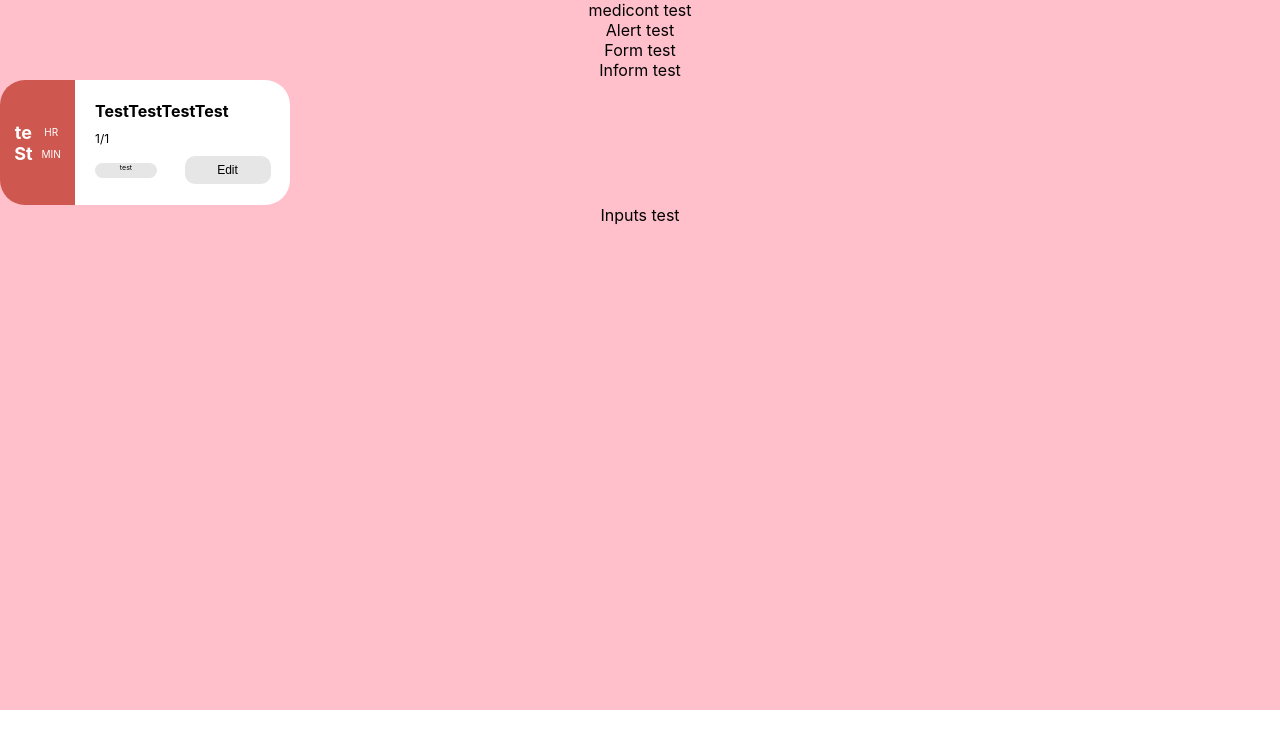
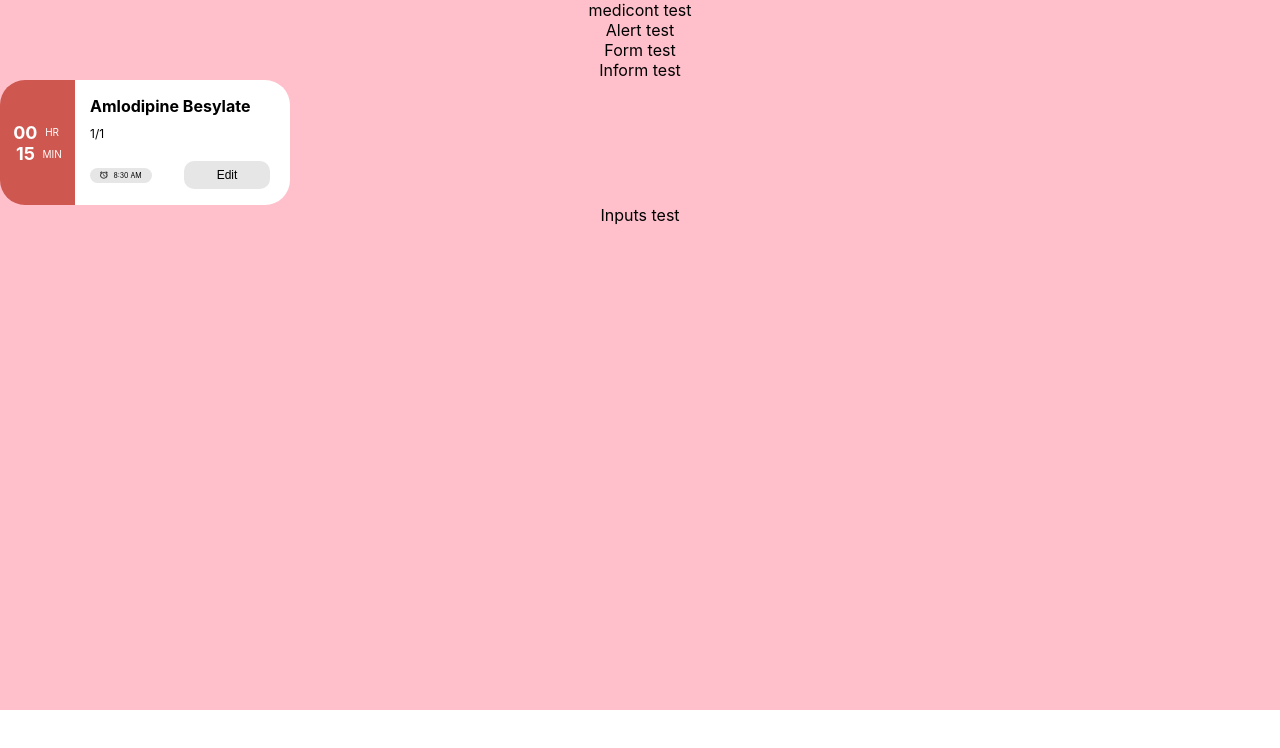
Before and after one commit to RinaHan/Tracking-List, a React (Create React App) app in the folder trackinglist/: page / in a window 1280 px wide. Shown: the top 748 px of the page. Built offline with nearby package versions, Linux system fonts and the light colour scheme.

Commit message:
finished Medicard comps

```diff
--- a/trackinglist/src/comps/Medicard/index.js
+++ b/trackinglist/src/comps/Medicard/index.js
@@ -1,9 +1,11 @@
 import React from "react";
 import styled from "styled-components";
+import alarm from "comps/Medicard/alarm.png";
 
 const Container = styled.div`
   display: flex;
 `;
+
 const CardLeft = styled.div`
   width: 75px;
   height: 125px;
@@ -13,97 +15,99 @@ const CardLeft = styled.div`
 
 const Time = styled.div`
   color: #fff;
-
   display: flex;
-
   width: 100%;
   height: 100%;
   align-items: center;
   justify-content: center;
-
 `;
 
 const Bold = styled.div`
- font-weight:700;
- font-size:18px;
-
-`;
-const HourNum = styled.div`
-
-`;
-const MinNum = styled.div`
-
+  font-weight: 700;
+  font-size: 18px;
 `;
 
+const HourNum = styled.div``;
+const MinNum = styled.div``;
+
 const NormalFont = styled.div`
-font-size:10px;
-padding-left:9px;
-`;
-const HR = styled.div`
-padding-bottom:10px;
-
+  font-size: 10px;
+  padding-left: 5px;
 `;
 
-const MIN= styled.div``;
+const HR = styled.div`
+  padding-bottom: 10px;
+`;
 
+const MIN = styled.div``;
 
 const CardRight = styled.div`
-display:flex;
-flex-direction:column;
-  width: 195px;
+  display: flex;
+  flex-direction: column;
+  width: 200px;
   height: 125px;
   border-radius: 0 25px 25px 0;
   background-color: #fff;
-  justify-content:center;
-  align-items:flex-start;
-  padding-left:20px;
+  justify-content: center;
+  align-items: flex-start;
+  padding-left: 15px;
 `;
-const MediName= styled.div`
+
+const MediName = styled.div`
   font-size: 16px;
-font-weight:700;
+  font-weight: 700;
   color: #000;
 `;
-const Dosage= styled.div`
+
+const Dosage = styled.div`
   font-size: 12px;
-padding-top:10px;
-/* display:inline-flex; */
-`;
-const ButtomCont= styled.div`
-font-size: 12px;
-display:inline-flex;
-align-items:center;
-justify-content:space-between;
-padding-top:10px;
-width:90%;
-`;
-const Timer= styled.div`
-font-size: 7px;
-/* padding-right:20px; */
-width:62px;
-height:15px;
-background-color:#E6E6E6;
-border-radius:50px;
-`;
-const Edit= styled.button`
-font-size: 12px;
-border:none;
-width:86px;
-height:28px;
-border-radius:10px;
-background-color:#E6E6E6;
+  padding-top: 10px;
 `;
 
+const ButtomCont = styled.div`
+  font-size: 12px;
+  display: inline-flex;
+  align-items: center;
+  justify-content: space-between;
+  padding-top: 20px;
+  width: 90%;
+`;
 
+const Timer = styled.div`
+  font-size: 7px;
+  align-items: center;
+  justify-content: center;
+  display: flex;
+  width: 62px;
+  height: 15px;
+  background-color: #e6e6e6;
+  border-radius: 50px;
+`;
 
+const Edit = styled.button`
+  font-size: 12px;
+  font-weight: 500px;
+  border: none;
+  width: 86px;
+  height: 28px;
+  border-radius: 10px;
+  background-color: #e6e6e6;
+`;
 
-const Medicard = () => {
+const Icon = styled.img`
+  width: 8px;
+  height: 8px;
+  padding-right: 5px;
+`;
+
+const Medicard = ({ hr, min, mediname, child, mom, timer }) => {
   return (
     <Container>
       <CardLeft>
         <Time>
           <Bold>
-            <HourNum>te</HourNum>
-            <MinNum>St</MinNum>
+            <HourNum>{hr}</HourNum>
+            <MinNum>{min}</MinNum>
           </Bold>
 
           <NormalFont>
@@ -113,10 +117,13 @@ const Medicard = () => {
         </Time>
       </CardLeft>
       <CardRight>
-          <MediName>TestTestTestTest</MediName>
-          <Dosage>1/1</Dosage>
+        <MediName>{mediname}</MediName>
+        <Dosage>{child}/{mom}</Dosage>
         <ButtomCont>
-              <Timer>test</Timer>
+          <Timer>
+            <Icon src={alarm} />
+            {timer} AM
+          </Timer>
           <Edit>Edit</Edit>
         </ButtomCont>
       </CardRight>
@@ -124,6 +131,13 @@ const Medicard = () => {
   );
 };
 
-Medicard.defaultProps = {};
+Medicard.defaultProps = {
+  hr: "00",
+  min: "15",
+  mediname: "Amlodipine Besylate",
+  child:"1",
+  mom:"1",
+  timer: "8:30",
+};
 
 export default Medicard;
```
Also changed, not shown: trackinglist/src/comps/Medicard/alarm.png (added), 1 other file (tests, documents, lock files or other folders). Lines whose indentation alone changed are shown as unchanged.
